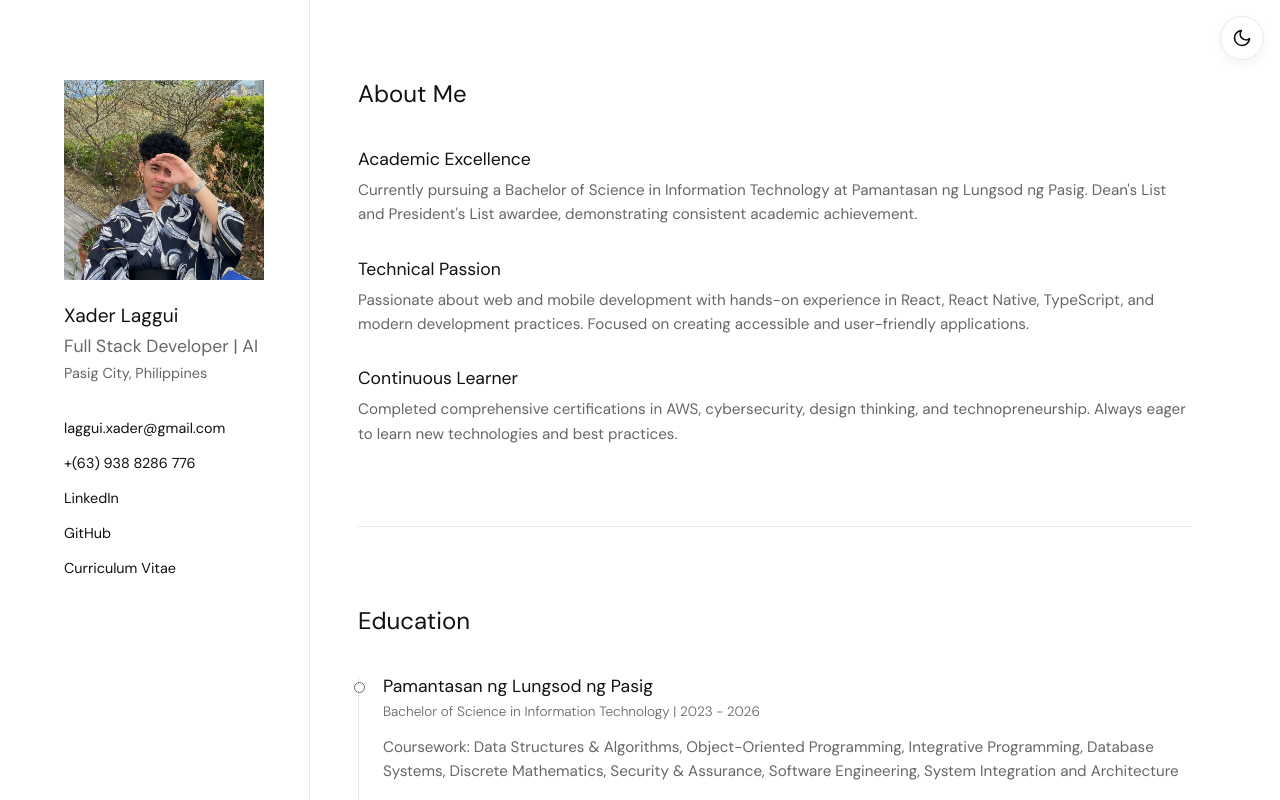
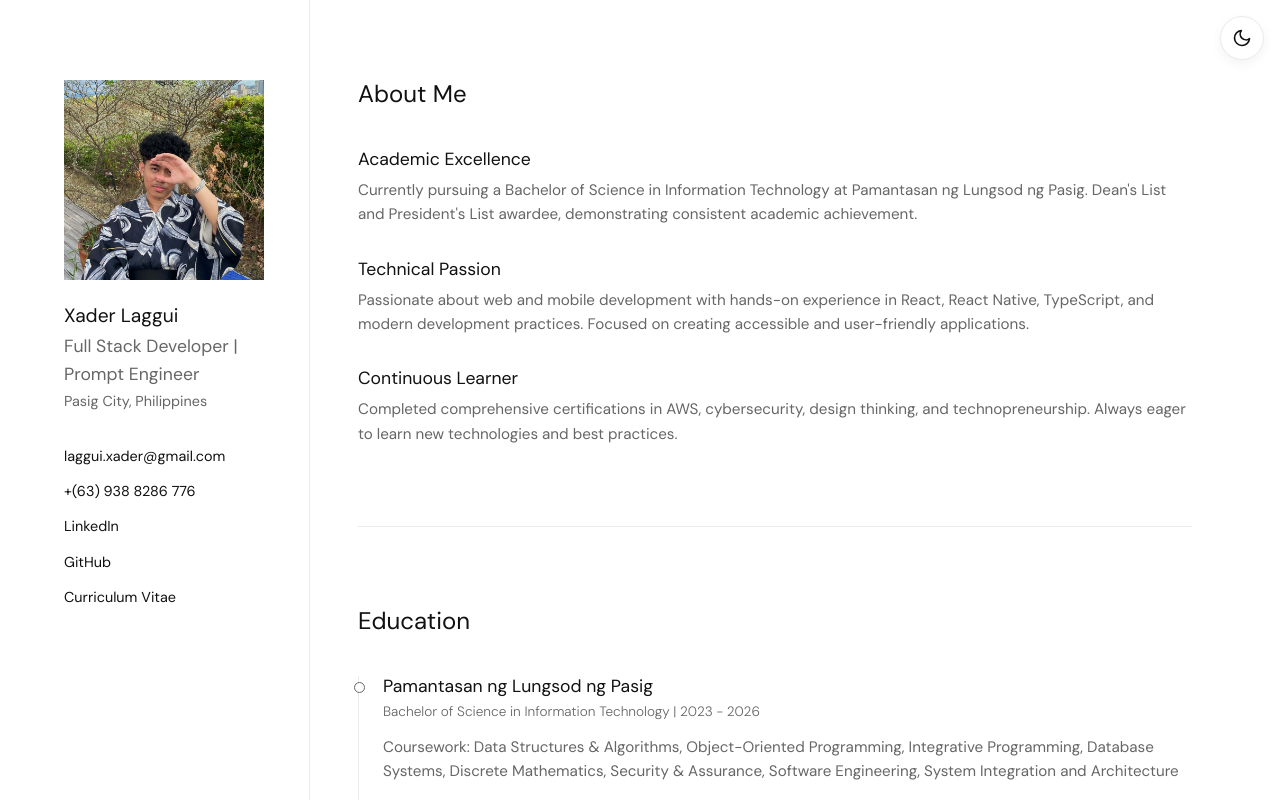
Before and after one commit to xaderlaggui/portfolio, a React (Vite) app: page / in a window 1280 px wide. Shown: the top 800 px of the page. Built offline with nearby package versions, Linux system fonts and the light colour scheme.

Commit message:
feat: implement responsive Sidebar component with personal profile and contact information

```diff
--- a/src/components/layout/Sidebar.jsx
+++ b/src/components/layout/Sidebar.jsx
@@ -27,7 +27,7 @@ export default function Sidebar() {
 
         <div className={`${cx('info')} ${mounted ? cx('mounted') : ''}`}>
           <h1 className={cx('name')}>Xader Laggui</h1>
-          <p className={cx('title')}>Full Stack Developer | AI</p>
+          <p className={cx('title')}>Full Stack Developer | Prompt Engineer</p>
           <p className={cx('location')}>Pasig City, Philippines</p>
 
           <div className={cx('contactLinks')}>
```
